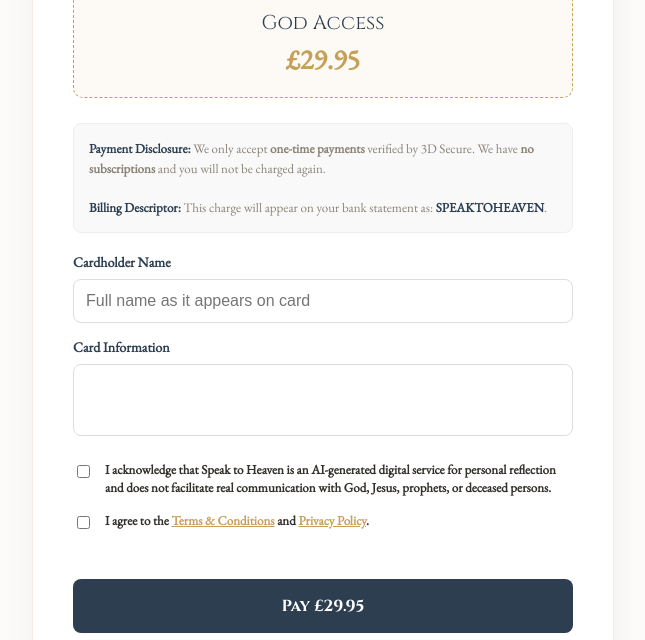
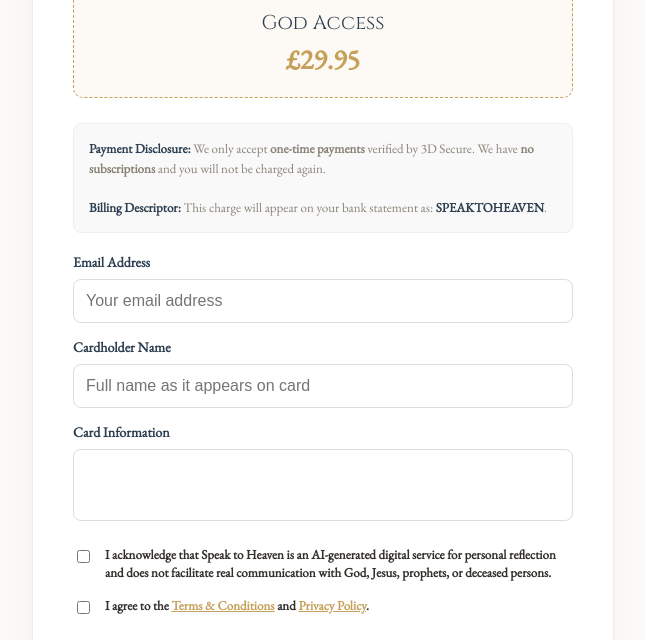
Before and after one commit to MarkvanStratum/speaktoheaven, a website: page public/checkout.html in a window 1280 px wide. Shown: the part 123-763 px from the top of the page, without its empty margins (317-962 px from the left). Drawn offline with nearby package versions, Linux system fonts and the light colour scheme; no server answers.

Commit message:
Add files via upload

```diff
--- a/public/checkout.html
+++ b/public/checkout.html
@@ -61,6 +61,9 @@
         </div>
 
         <form id="payment-form">
+
+<label for="customer-email">Email Address</label>
+<input id="customer-email" type="email" placeholder="Your email address" autocomplete="email" required>
 
             <label for="cardholder-name">Cardholder Name</label>
             <input id="cardholder-name" type="text" placeholder="Full name as it appears on card" autocomplete="cc-name" required>
@@ -153,7 +156,9 @@
     'Content-Type': 'application/json',
     'Authorization': 'Bearer ' + localStorage.getItem('jwt')
 },
-                body: JSON.stringify({})
+                body: JSON.stringify({
+    email: document.getElementById('customer-email').value
+})
             });
 
             const data = await response.json();
```
